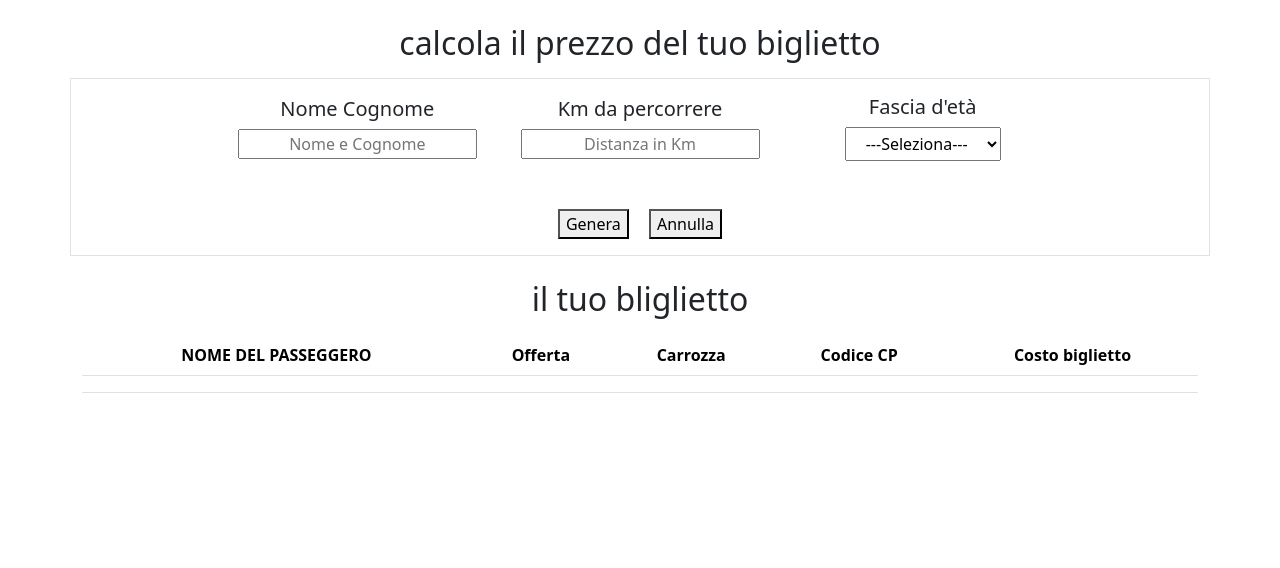
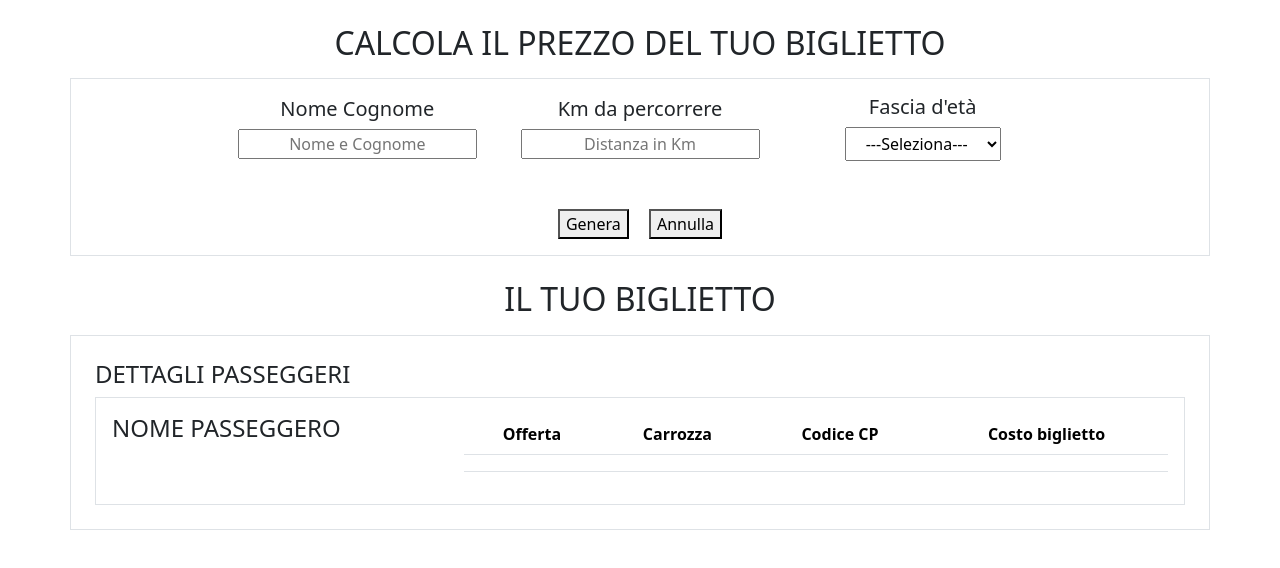
Before and after one commit to AlessandroPalumboDev/js-biglietto-treno-form, a plain HTML site: page index.html in a window 1280 px wide. Both pictures are taken after a click on the button "Genera". Drawn offline with nearby package versions, Linux system fonts and the light colour scheme.

Commit message:
[UPD] Tabella info biglietto

```diff
--- a/index.html
+++ b/index.html
@@ -11,7 +11,7 @@
         <div class="row align-center justify-content-center">
             <div class="col-12 text-center mb-2">
                 <h2 class="">
-                    calcola il prezzo del tuo biglietto
+                    CALCOLA IL PREZZO DEL TUO BIGLIETTO
                 </h2>
             </div>
             <div class="col-12 border text-center">
@@ -45,17 +45,25 @@
         <div class="row align-center justify-content-center">
             <div class="col-12 text-center mb-2">
                 <h2 class="">
-                    il tuo bliglietto
+                    IL TUO BIGLIETTO
                 </h2>
             </div>
-            <div class="col-12 text-center">
+            <div class="col-12 d-flex border flex-wrap p-4">
+                <div class="col-12">
+                    <h4>
+                        DETTAGLI PASSEGGERI
+                    </h4>
+                </div>
+                <div class="col-12 border d-flex justify-content-center align-center p-3">
+                    <div class="col-4">
+                        <h4>NOME PASSEGGERO</h4>
+                        <h5 id="nome"></h5>
+                    </div>
+                    <div class="col-8 text-center">
                         <div class="table-responsive">
                             <table class="table ">
                                 <thead>
                                     <tr>
-                                <th>
-                                    NOME DEL PASSEGGERO
-                                </th>
                                         <th>
                                             Offerta
                                         </th>
@@ -71,13 +79,14 @@
                                     </tr>
                                 </thead>
                                 <tbody>
-                            <td class="nome"></td>
-                            <td class="prezzo"></td>
-                            <td class="carrozza"></td>
-                            <td class="cp"></td>
-                            <td class="costo"></td>
+                                    <td id="prezzo"></td>
+                                    <td id="carrozza"></td>
+                                    <td id="cp"></td>
+                                    <td id="costo"></td>
                                 </tbody>
                             </table>
+                        </div>
+                    </div>
                 </div>
             </div>
         </div>
```
Lines whose indentation alone changed are shown as unchanged.
